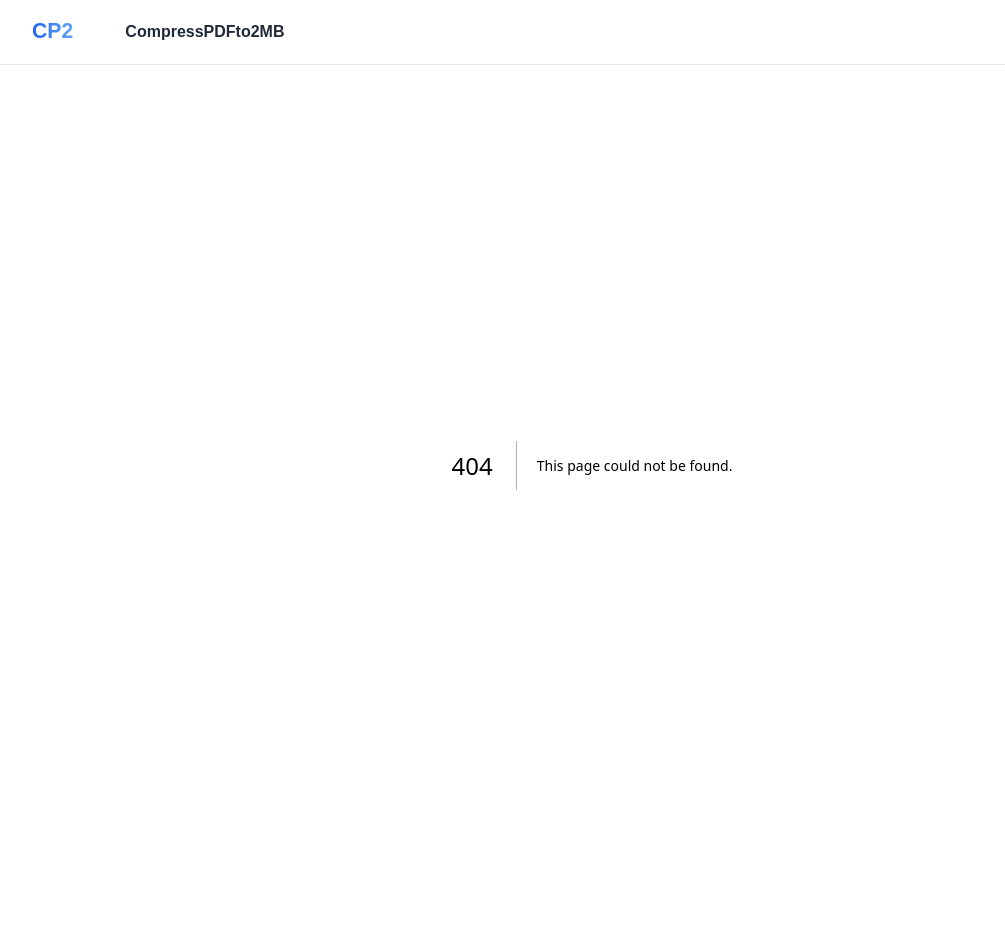
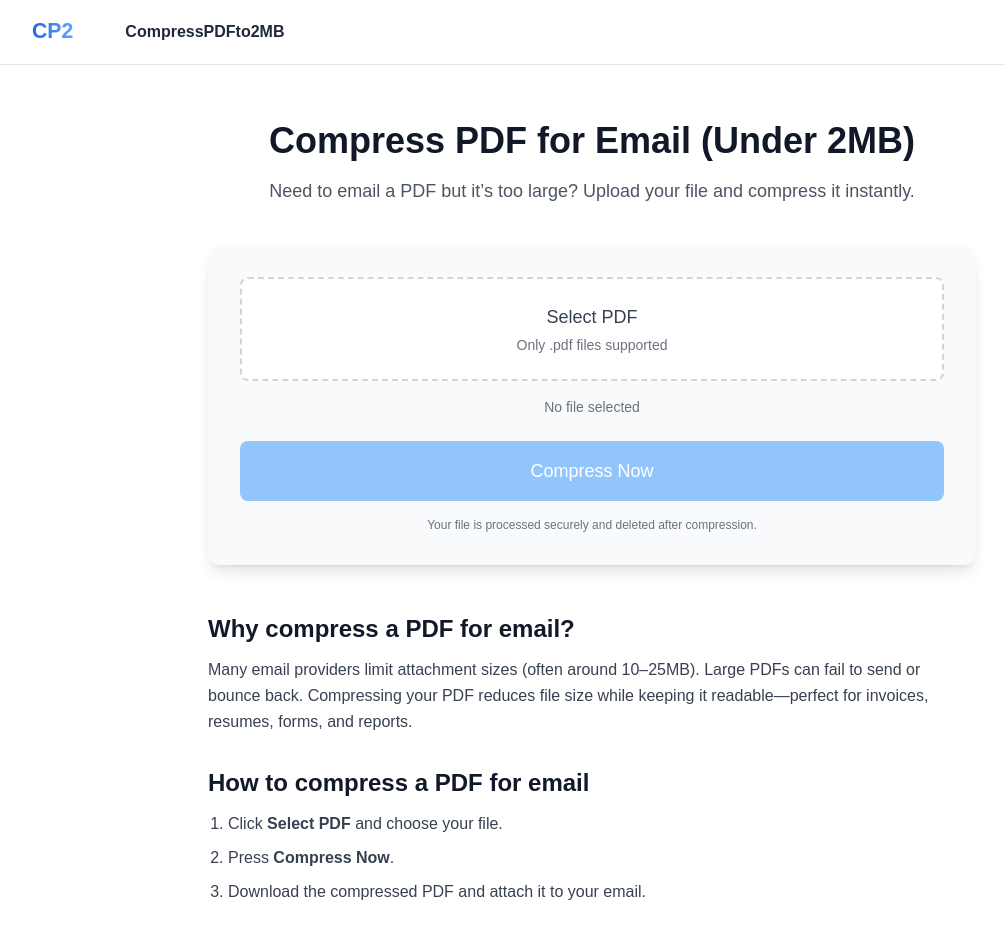
Before and after one commit to behicyildirim/compresspdfto2mb, a Next.js app: page /compress-pdf-for-email in a window 1280 px wide. Before the commit this address had no page. Shown: the top 941 px of the page, without its empty margins (48-1053 px from the left). Before the commit the page ends 865 px from the top, so only its background shows below. Built offline with nearby package versions, Linux system fonts and the light colour scheme.

Commit message:
add seo page compress pdf for email

```diff
--- /dev/null
+++ b/app/compress-pdf-for-email/page.tsx
@@ -0,0 +1,125 @@
+"use client";
+
+import { useRef, useState } from "react";
+
+function formatMB(bytes: number) {
+  return (bytes / (1024 * 1024)).toFixed(2);
+}
+
+export default function CompressPdfForEmailPage() {
+  const inputRef = useRef<HTMLInputElement | null>(null);
+  const [file, setFile] = useState<File | null>(null);
+  const [loading, setLoading] = useState(false);
+
+  const pickFile = () => inputRef.current?.click();
+
+  const handleUpload = async () => {
+    if (!file) return alert("Please select a PDF file.");
+
+    const formData = new FormData();
+    formData.append("file", file);
+
+    setLoading(true);
+
+    try {
+      const res = await fetch("/api/compress", {
+        method: "POST",
+        body: formData,
+      });
+
+      if (!res.ok) throw new Error();
+
+      const blob = await res.blob();
+      const url = window.URL.createObjectURL(blob);
+
+      const a = document.createElement("a");
+      a.href = url;
+      a.download = `compressed_${file.name || "file"}.pdf`;
+      a.click();
+
+      window.URL.revokeObjectURL(url);
+    } catch {
+      alert("Compression failed. Please try again.");
+    }
+
+    setLoading(false);
+  };
+
+  return (
+    <main className="min-h-screen bg-white px-4 py-14">
+      <div className="mx-auto max-w-3xl">
+        <h1 className="text-4xl font-bold text-gray-900 text-center">
+          Compress PDF for Email (Under 2MB)
+        </h1>
+        <p className="mt-4 text-lg text-gray-600 text-center">
+          Need to email a PDF but it’s too large? Upload your file and compress it instantly.
+        </p>
+
+        {/* Tool Card */}
+        <div className="mt-10 bg-gray-50 p-8 rounded-xl shadow-lg text-center">
+          <input
+            ref={inputRef}
+            type="file"
+            accept="application/pdf"
+            className="hidden"
+            onChange={(e) => setFile(e.target.files?.[0] || null)}
+          />
+
+          <button
+            type="button"
+            onClick={pickFile}
+            className="w-full border-2 border-dashed border-gray-300 hover:border-gray-400 bg-white rounded-lg py-6 px-4 text-gray-700 transition"
+          >
+            <div className="font-medium text-lg">{file ? "Change file" : "Select PDF"}</div>
+            <div className="text-sm text-gray-500 mt-1">Only .pdf files supported</div>
+          </button>
+
+          <div className="mt-4 text-sm text-gray-700 min-h-[20px]">
+            {file ? (
+              <span>
+                <b>{file.name}</b> • {formatMB(file.size)} MB
+              </span>
+            ) : (
+              <span className="text-gray-500">No file selected</span>
+            )}
+          </div>
+
+          <button
+            onClick={handleUpload}
+            disabled={loading || !file}
+            className="w-full mt-6 bg-blue-600 hover:bg-blue-700 disabled:bg-blue-300 text-white py-4 rounded-lg text-lg font-medium transition"
+          >
+            {loading ? "Compressing..." : "Compress Now"}
+          </button>
+
+          <p className="mt-4 text-xs text-gray-500">
+            Your file is processed securely and deleted after compression.
+          </p>
+        </div>
+
+        {/* SEO Content */}
+        <section className="mt-12 text-gray-700 leading-relaxed">
+          <h2 className="text-2xl font-semibold text-gray-900">Why compress a PDF for email?</h2>
+          <p className="mt-3">
+            Many email providers limit attachment sizes (often around 10–25MB). Large PDFs can fail to send or bounce back.
+            Compressing your PDF reduces file size while keeping it readable—perfect for invoices, resumes, forms, and reports.
+          </p>
+
+          <h2 className="text-2xl font-semibold text-gray-900 mt-8">How to compress a PDF for email</h2>
+          <ol className="mt-3 list-decimal pl-5 space-y-2">
+            <li>Click <b>Select PDF</b> and choose your file.</li>
+            <li>Press <b>Compress Now</b>.</li>
+            <li>Download the compressed PDF and attach it to your email.</li>
+          </ol>
+
+          <h2 className="text-2xl font-semibold text-gray-900 mt-8">Tips</h2>
+          <ul className="mt-3 list-disc pl-5 space-y-2">
+            <li>If your PDF contains many images, compression will be more effective.</li>
+            <li>If your PDF is already optimized, the size may not change much.</li>
+            <li>For best results, try exporting scans at a lower DPI before compressing.</li>
+          </ul>
+        </section>
+      </div>
+    </main>
+  );
+}
```
